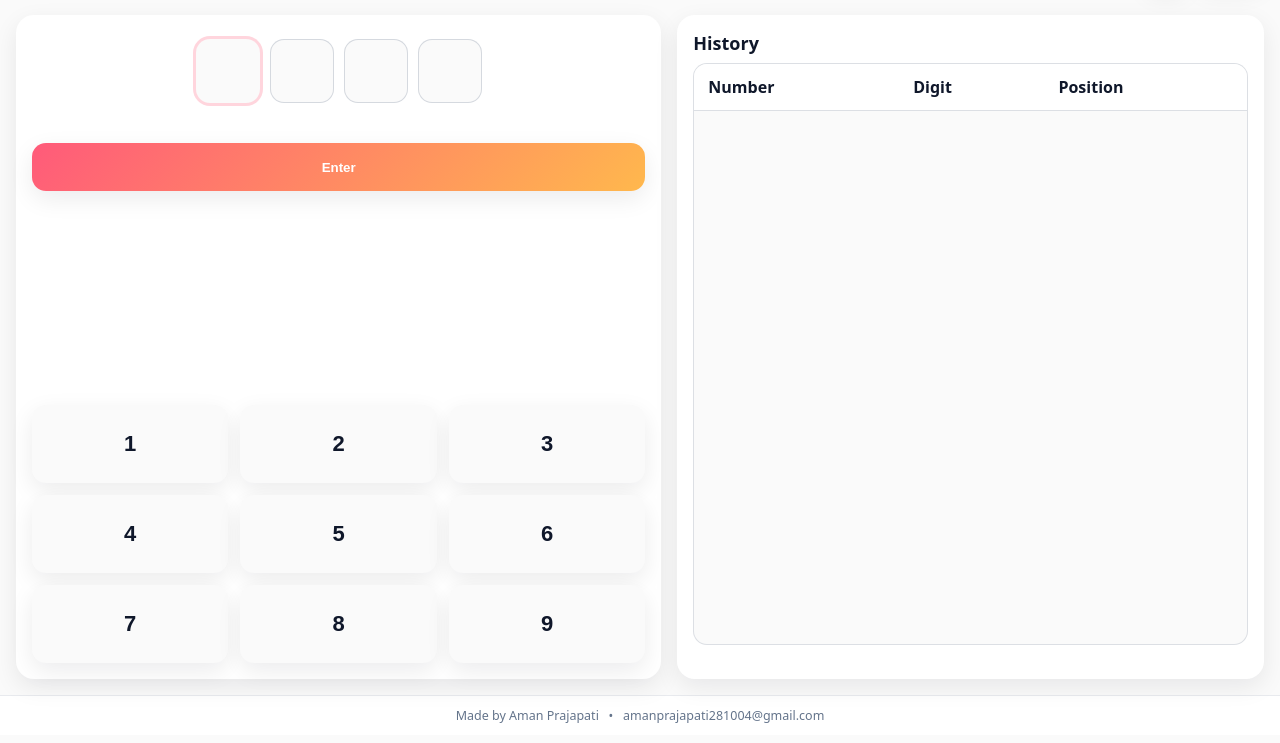
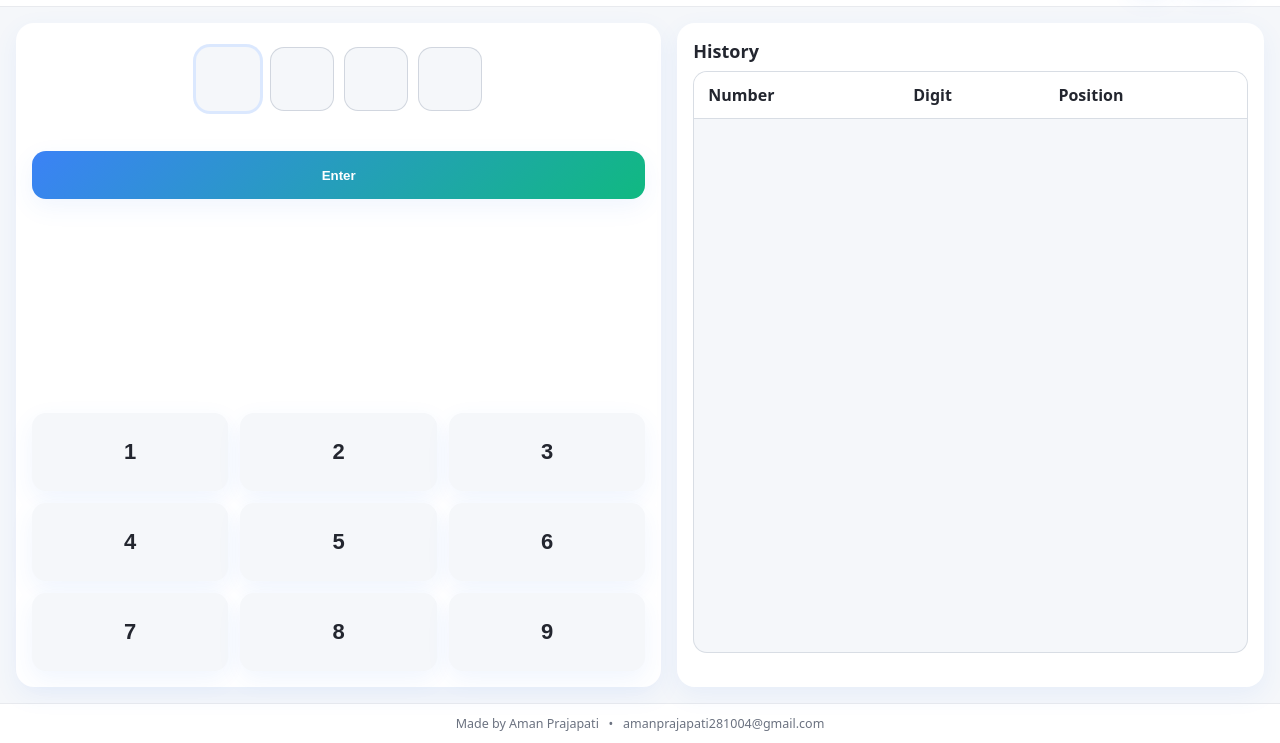
Before and after one commit to AmanGit28/Formula4, a plain HTML site: page index.html in a window 1280 px wide. Shown: the part 65-808 px from the top of the page. Drawn offline with Linux system fonts and the light colour scheme.

Commit message:
Change and fix Bug

```diff
--- a/index.html
+++ b/index.html
@@ -3,7 +3,7 @@
 <head>
   <meta charset="UTF-8" />
   <meta name="viewport" content="width=device-width, initial-scale=1" />
-  <title>Formula4</title>
+  <title>Formula4 - Single Player</title>
   <link rel="stylesheet" href="style.css" />
 </head>
 <body>
--- a/style.css
+++ b/style.css
@@ -1,42 +1,44 @@
 /* ===== Global layout (no page scrolling) ===== */
 :root {
-  --bg: #fafafa;
-  --card: #ffffff;
-  --text: #0f172a;
-  --muted: #64748b;
-  --brand: #ff5a7a;
-  --brand-2: #ffb84d;
-  --shadow: 0 8px 24px rgba(2, 6, 23, 0.08);
-  --ring: 0 0 0 3px rgba(255,90,122,0.25);
+  --bg: #181a20;
+  --card: #23262f;
+  --text: #ffffff;
+  --muted: #b3b8c5;
+  --brand: #3b82f6;
+  --brand-2: #6366f1;
+  --shadow: 0 8px 24px rgba(0,0,0,0.45);
+  --ring: 0 0 0 3px rgba(59,130,246,0.25);
 }
 
 @media (prefers-color-scheme: dark) {
   :root {
-    --bg: #0b1020;
-    --card: #121831;
-    --text: #e5e7eb;
-    --muted: #9aa4b2;
+    --bg: #181a20;
+    --card: #23262f;
+    --text: #ffffff;
+    --muted: #b3b8c5;
     --shadow: 0 8px 24px rgba(0,0,0,0.45);
-    --ring: 0 0 0 3px rgba(255,184,77,0.25);
+    --ring: 0 0 0 3px rgba(99,102,241,0.25);
   }
 }
 
 /* JS toggles [data-theme="light|dark"] overriding system */
 html[data-theme="light"] {
-  --bg: #fafafa;
+  --bg: #f5f7fa;
   --card: #ffffff;
-  --text: #0f172a;
-  --muted: #64748b;
-  --shadow: 0 8px 24px rgba(2, 6, 23, 0.08);
-  --ring: 0 0 0 3px rgba(255,90,122,0.25);
+  --text: #23262f;
+  --muted: #6b7280;
+  --brand: #3b82f6;
+  --brand-2: #10b981;
+  --shadow: 0 8px 24px rgba(59,130,246,0.08);
+  --ring: 0 0 0 3px rgba(59,130,246,0.18);
 }
 html[data-theme="dark"] {
-  --bg: #0b1020;
-  --card: #121831;
-  --text: #e5e7eb;
-  --muted: #9aa4b2;
+  --bg: #181a20;
+  --card: #23262f;
+  --text: #ffffff;
+  --muted: #b3b8c5;
   --shadow: 0 8px 24px rgba(0,0,0,0.45);
-  --ring: 0 0 0 3px rgba(255,184,77,0.25);
+  --ring: 0 0 0 3px rgba(99,102,241,0.25);
 }
 
 * { box-sizing: border-box; }
@@ -52,8 +54,8 @@ body {
 
 /* ===== Top bar ===== */
 .topbar {
-  height: 64px;
-  padding: 0 16px;
+  height: 72px;
+  padding: 0 32px;
   display: flex; align-items: center; justify-content: space-between;
   border-bottom: 1px solid rgba(100,116,139,.15);
   background: var(--card);
```
